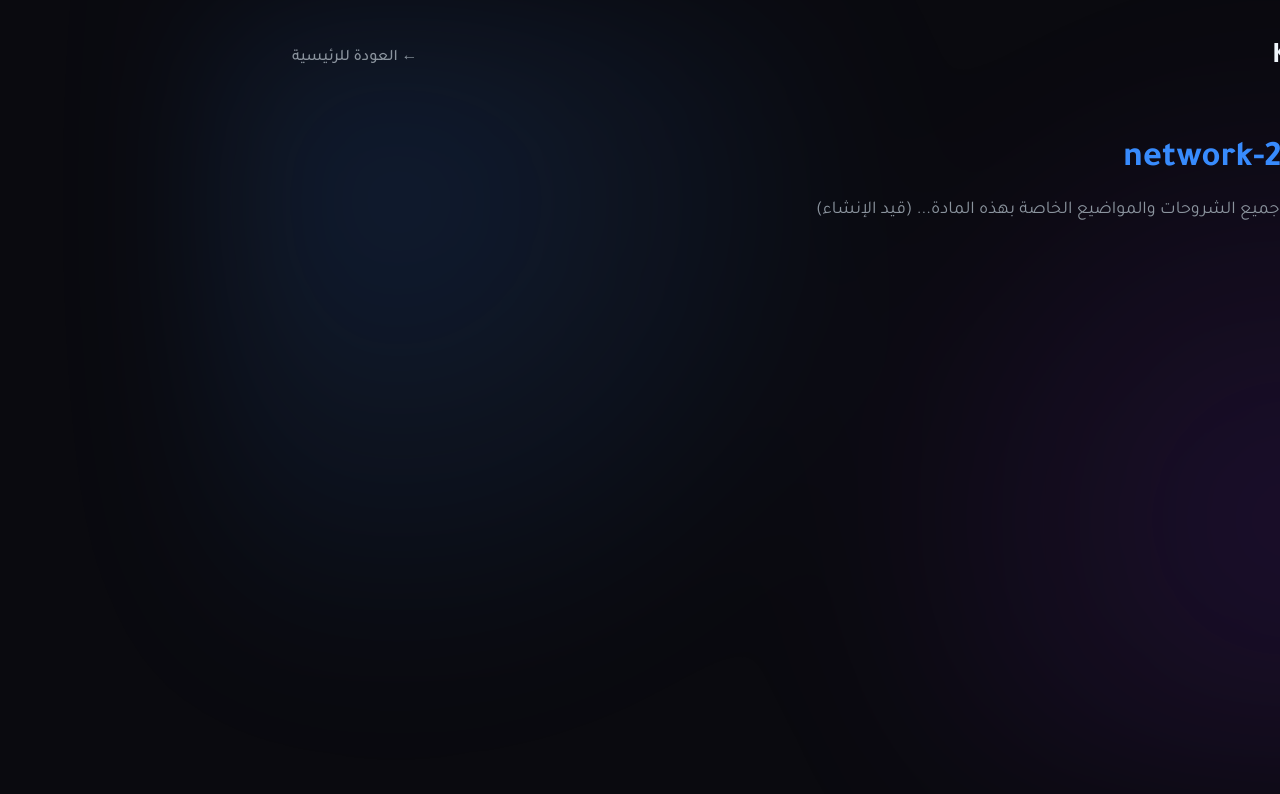
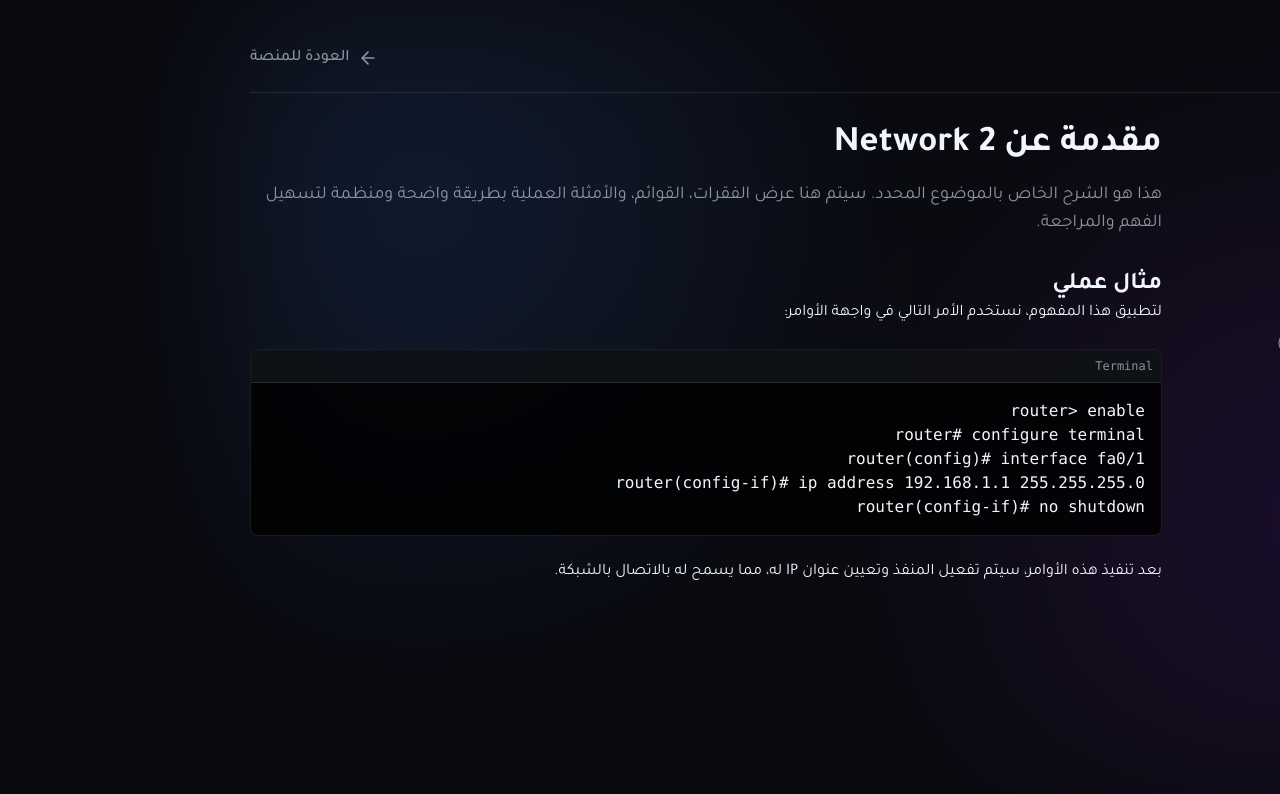
Before and after one commit to BASILR00T/kawnhub, a Next.js app: page /materials/network-2 in a window 1280 px wide. Shown: the top 794 px of the page. Built offline with nearby package versions, Linux system fonts and the light colour scheme.

Commit message:
feat: Integrate Firebase and configure environment variables

```diff
--- a/src/app/materials/[slug]/page.js
+++ b/src/app/materials/[slug]/page.js
@@ -1,29 +1,87 @@
 import React from 'react';
 import Link from 'next/link';
 
+// --- Mock Data (بيانات مؤقتة) ---
+// In the future, this data will come from our database.
+const mockTopics = [
+    { id: 'intro', title: 'مقدمة عن الشبكات' },
+    { id: 'osi-model', title: 'نموذج OSI' },
+    { id: 'ip-addressing', title: 'عنونة IP' },
+    { id: 'subnetting', title: 'تقسيم الشبكات (Subnetting)' },
+    { id: 'routing-protocols', title: 'بروتوكولات التوجيه' },
+];
+
 // This is the template for all material pages
 export default function MaterialPage({ params }) {
+    // We use a simple function to make the title more readable
+    const formatSlug = (slug) => {
+        return slug.replace(/-/g, ' ').replace(/\b\w/g, l => l.toUpperCase());
+    };
+
     return (
-        <div className="mx-auto max-w-6xl p-6 font-sans">
-            <header className="mb-12 flex items-center justify-between py-4">
+        <div className="mx-auto max-w-7xl p-6 font-sans">
+            <header className="mb-8 flex items-center justify-between py-4 border-b border-border-color">
                 <Link href="/hub" className="text-3xl font-bold text-text-primary no-underline">
                     Kawn<span className="text-primary-blue">Hub</span>
                 </Link>
                 <nav>
-                    <Link href="/" className="text-text-secondary transition-colors hover:text-text-primary font-medium">
-                        &larr; العودة للرئيسية
+                    {/* THE FIX IS HERE 👇: This now links back to the hub */}
+                    <Link href="/hub" className="text-text-secondary transition-colors hover:text-text-primary font-medium flex items-center gap-2">
+                        <svg xmlns="http://www.w3.org/2000/svg" width="20" height="20" viewBox="0 0 24 24" fill="none" stroke="currentColor" strokeWidth="2" strokeLinecap="round" strokeLinejoin="round"><line x1="19" y1="12" x2="5" y2="12"></line><polyline points="12 19 5 12 12 5"></polyline></svg>
+                        <span>العودة للمنصة</span>
                     </Link>
                 </nav>
             </header>
 
-            <main>
-                <h1 className="text-4xl font-bold text-text-primary mb-4">
-                    المادة: <span className="text-primary-blue">{params.slug}</span>
-                </h1>
-                <p className="text-lg text-text-secondary">
-                    هنا سيتم عرض جميع الشروحات والمواضيع الخاصة بهذه المادة... (قيد الإنشاء)
-                </p>
-            </main>
+            <div className="grid grid-cols-1 md:grid-cols-4 gap-12">
+                {/* --- Sidebar (Navigation) --- */}
+                <aside className="md:col-span-1">
+                    <div className="sticky top-8">
+                        <h2 className="text-xl font-bold mb-4 text-text-primary">مواضيع المادة</h2>
+                        <ul className="space-y-3">
+                            {mockTopics.map((topic) => (
+                                <li key={topic.id}>
+                                    <a href="#" className="block text-text-secondary hover:text-text-primary hover:bg-surface-dark p-2 rounded-md transition-colors">
+                                        {topic.title}
+                                    </a>
+                                </li>
+                            ))}
+                        </ul>
+                    </div>
+                </aside>
+
+                {/* --- Main Content --- */}
+                <main className="md:col-span-3">
+                    <div className="prose prose-invert max-w-none">
+                        <h1 className="text-4xl font-bold text-text-primary mb-4">
+                           {/* We show a placeholder title for now */}
+                           مقدمة عن {formatSlug(params.slug)}
+                        </h1>
+                        <p className="text-lg text-text-secondary">
+                            هذا هو الشرح الخاص بالموضوع المحدد. سيتم هنا عرض الفقرات، القوائم، والأمثلة العملية بطريقة واضحة ومنظمة لتسهيل الفهم والمراجعة.
+                        </p>
+
+                        <h3 className="text-2xl font-bold mt-8">مثال عملي</h3>
+                        <p>لتطبيق هذا المفهوم، نستخدم الأمر التالي في واجهة الأوامر:</p>
+
+                        {/* Code Block Example */}
+                        <div className="bg-black/80 rounded-lg border border-border-color font-mono text-base overflow-hidden my-6">
+                           <div className="bg-surface-dark p-2 text-xs text-text-secondary border-b border-border-color">
+                                Terminal
+                           </div>
+                           <pre className="p-4 overflow-x-auto"><code>
+{`router> enable
+router# configure terminal
+router(config)# interface fa0/1
+router(config-if)# ip address 192.168.1.1 255.255.255.0
+router(config-if)# no shutdown`}
+                           </code></pre>
+                        </div>
+
+                        <p>بعد تنفيذ هذه الأوامر، سيتم تفعيل المنفذ وتعيين عنوان IP له، مما يسمح له بالاتصال بالشبكة.</p>
+                    </div>
+                </main>
+            </div>
         </div>
     );
 }
```
Also changed, not shown: src/lib/firebase.js (added, +25 -0 lines), 2 other files (tests, documents, lock files or other folders).
